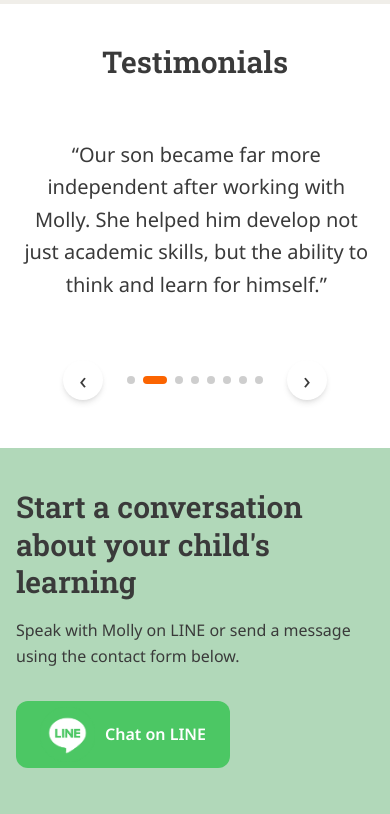
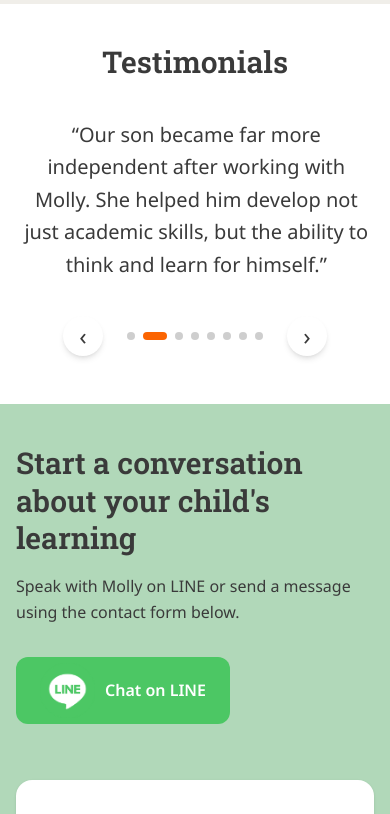
Before and after one commit to mollilyn/neuroedlab-website, a Next.js app: page / in a window 390 px wide. Shown: the part 3441-4255 px from the top of the page. Built offline with nearby package versions, Linux system fonts and the light colour scheme; no server answers.

Commit message:
Testimony spacing

```diff
--- a/src/components/Testimonials.tsx
+++ b/src/components/Testimonials.tsx
@@ -68,7 +68,7 @@ export default function Testimonials() {
           initial={{ opacity: 0, y: 30 }}
           animate={{ opacity: 1, y: 0 }}
           transition={{ duration: 0.6 }}
-          className="font-headline-en mb-10 text-center text-3xl font-semibold text-[var(--color-text)] md:mb-16 md:text-4xl"
+          className="font-headline-en mb-5 text-center text-3xl font-semibold text-[var(--color-text)] md:mb-16 md:text-4xl"
         >
           Testimonials
         </motion.h2>
@@ -118,7 +118,7 @@ export default function Testimonials() {
       </div>
 
       {/* Pagination row */}
-      <div className="mt-10 flex items-center justify-center gap-6">
+      <div className="mt-4 flex items-center justify-center gap-6 md:mt-10">
 
         <button
           onClick={handlePrev}
```
